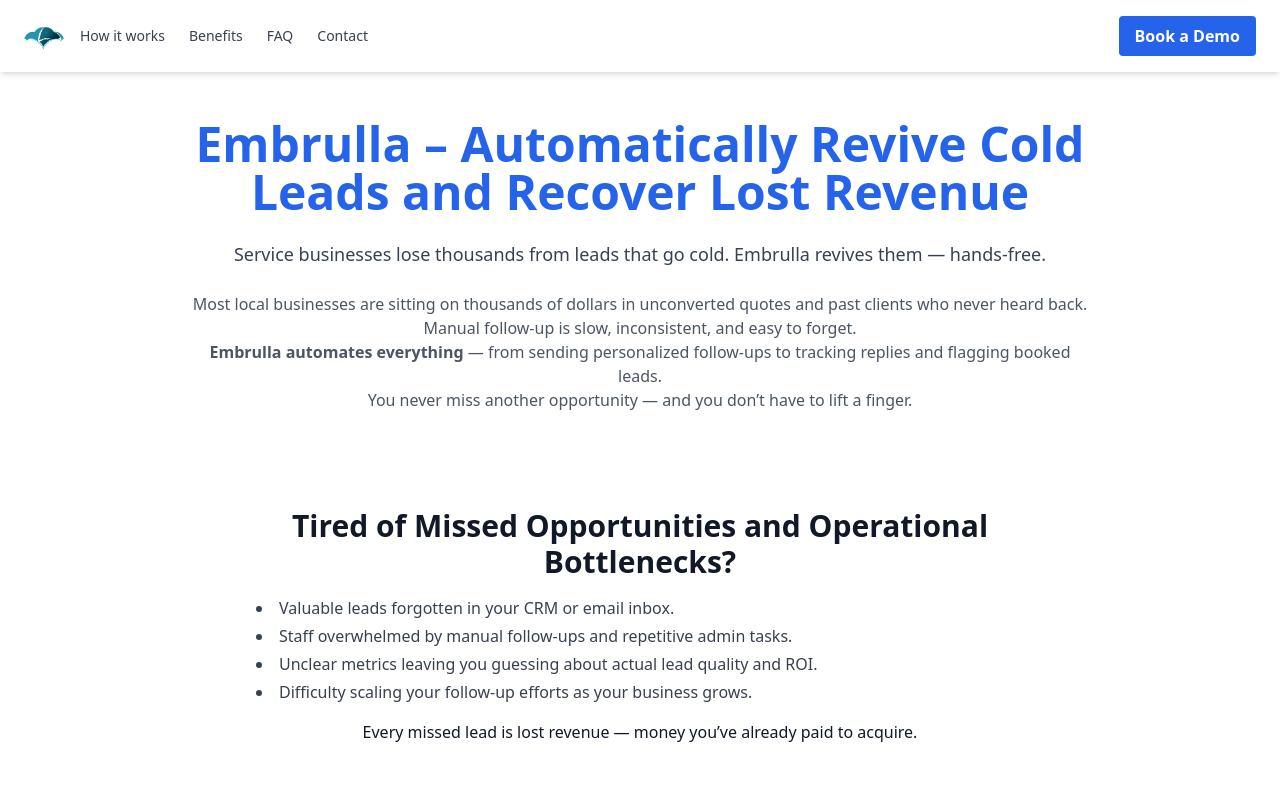
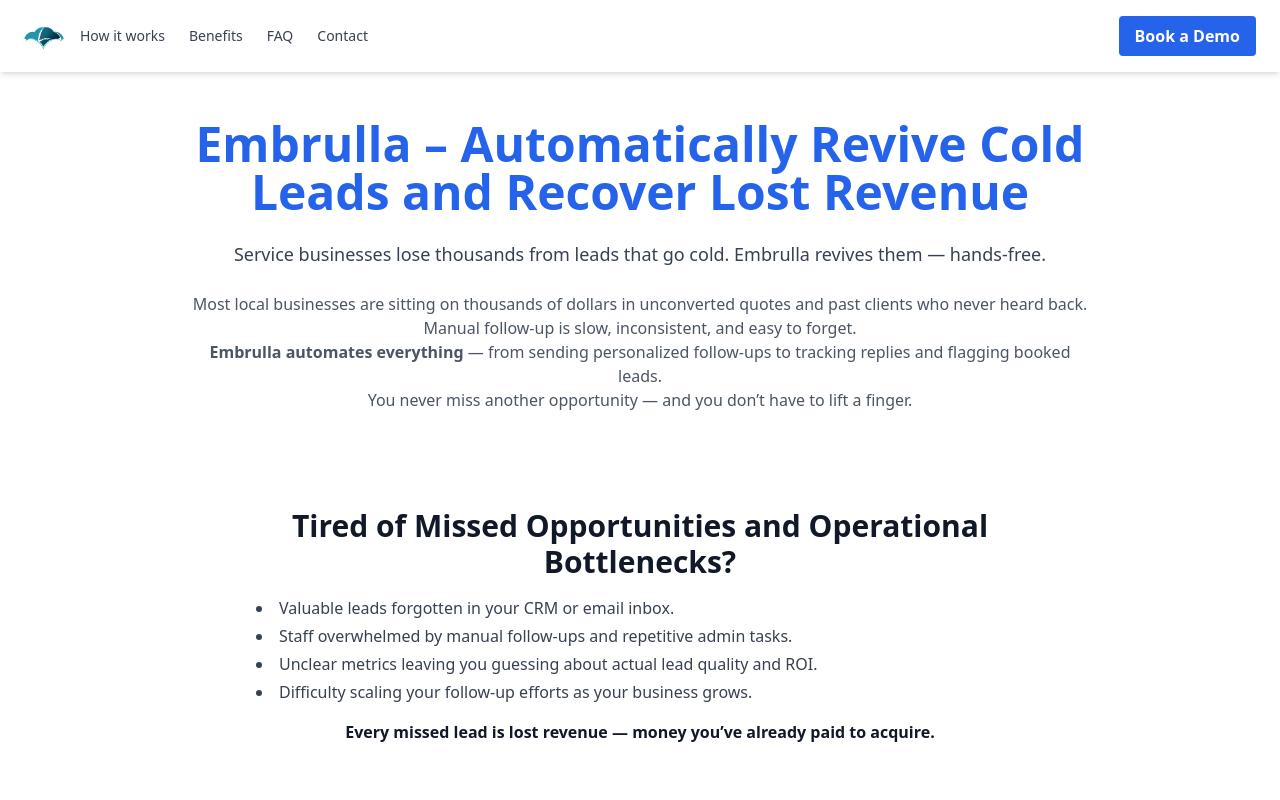
Before and after one commit to Tylersdoiron/v6, a React (Vite) app: page / in a window 1280 px wide. Shown: the top 800 px of the page. Built offline with nearby package versions, Linux system fonts and the light colour scheme.

Commit message:
Update EmbrullaLandingPage.tsx

```diff
--- a/src/EmbrullaLandingPage.tsx
+++ b/src/EmbrullaLandingPage.tsx
@@ -56,7 +56,8 @@
             <li>Unclear metrics leaving you guessing about actual lead quality and ROI.</li>
             <li>Difficulty scaling your follow-up efforts as your business grows.</li>
           </ul>
-          <p className="text-center">Every missed lead is lost revenue — money you’ve already paid to acquire.</p>
+          <p className="text-center"><p><strong>Every missed lead is lost revenue — money you’ve already paid to acquire.</strong></p>
+</p>
         </motion.section>
 
         <motion.section className="max-w-5xl mx-auto space-y-6" initial={{ opacity: 0 }} whileInView={{ opacity: 1 }} transition={{ duration: 0.6 }}>
```
